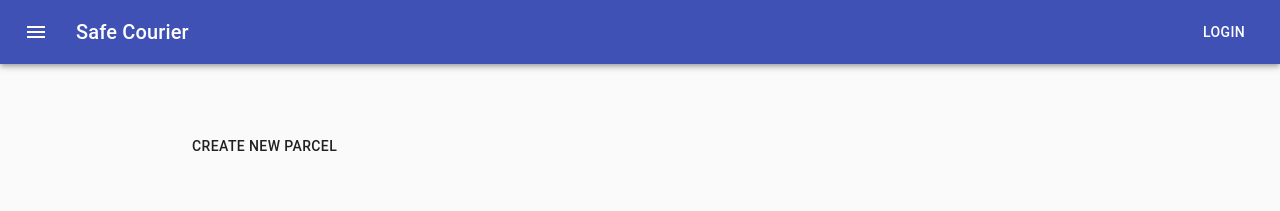
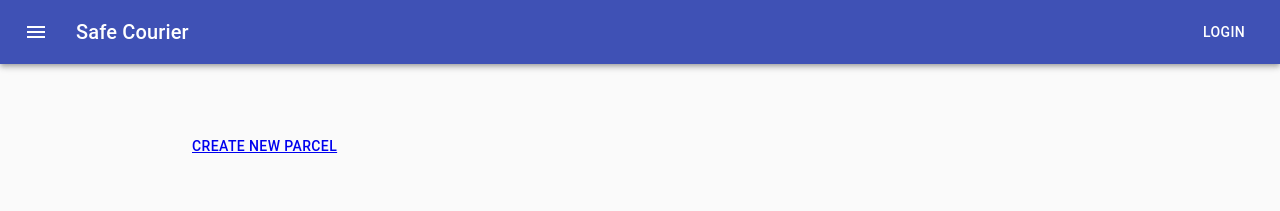
Before and after one commit to isiagi/safe-courier-frontend, a React (Create React App) app: page /parcels in a window 1280 px wide. Shown: the top 211 px of the page. Built offline with nearby package versions, Linux system fonts and the light colour scheme; no server answers.

Commit message:
changes linking

```diff
--- a/src/componets/Parcel/Parcel.js
+++ b/src/componets/Parcel/Parcel.js
@@ -75,7 +75,7 @@ export default function Parcel() {
       <CssBaseline />
       <main>
         <Container className={classes.cardGrid} maxWidth="md">
-        <Button href="/parcels/createParcel/new">Create New Parcel</Button>
+        <Button><Linking to={`/parcels/createParcel/new`}>Create New Parcel</Linking></Button>
          <p></p>
          <h4 style={{textAlign: 'center', fontSize: '30px'}}>Your Current Parcels</h4>
           <Grid container spacing={4}>
```
